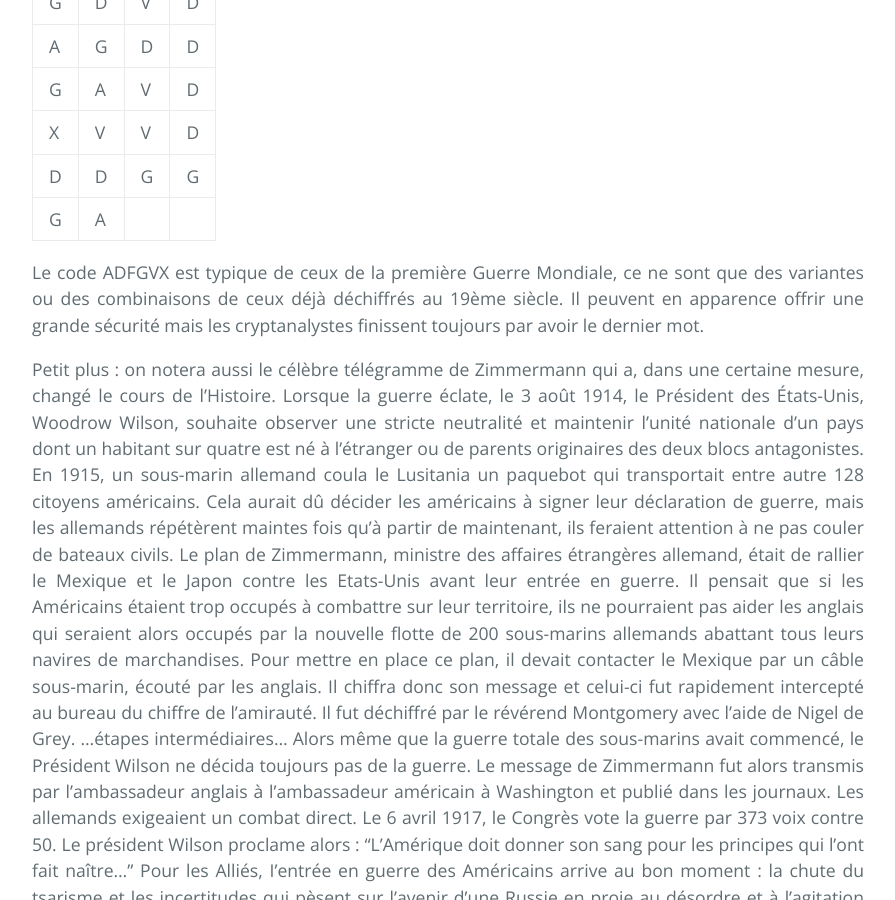
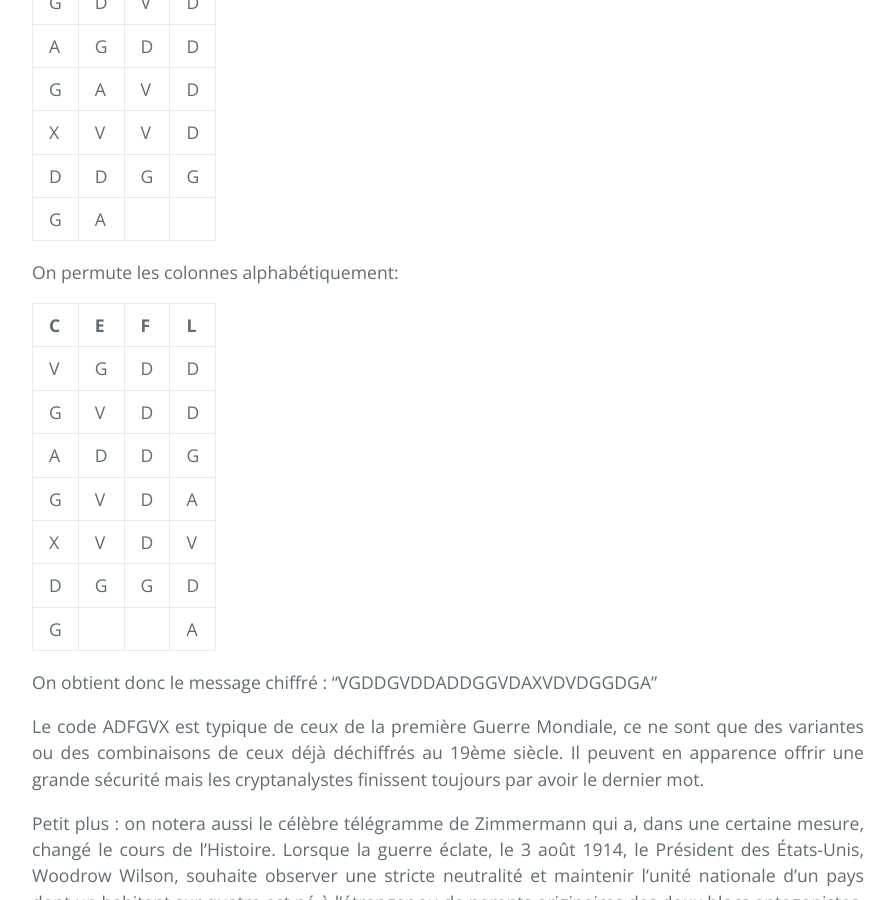
Before and after one commit to SamuelGallay/CryptoTPE, a Jekyll site: the page built from pages/Guerres/adfgvx.md, in a window 1280 px wide and 900 px high, scrolled down 2090 px. Shown: the whole window, without its empty margins (192-1087 px from the left). Built offline with Jekyll 4.4.1, drawn with Linux system fonts in a browser that asks for light colours; our own code applies the rules of GitHub Pages for plain Markdown files.

Commit message:
TABLEAU 4

```diff
--- a/pages/Guerres/adfgvx.md
+++ b/pages/Guerres/adfgvx.md
@@ -47,10 +47,20 @@ Exemple du message précédent avec la clef : “CLEF”
 | D | D | G | G |
 | G | A |   |   |
 
+On permute les colonnes alphabétiquement:
+
+| C | E | F | L |
+|---|---|---|---|
+| V | G | D | D |
+| G | V | D | D |
+| A | D | D | G |
+| G | V | D | A |
+| X | V | D | V |
+| D | G | G | D |
+| G |   |   | A |
 
 
-
-
+On obtient donc le message chiffré : “VGDDGVDDADDGGVDAXVDVDGGDGA”
 
 Le code ADFGVX est typique de ceux de la première Guerre Mondiale, ce ne sont que des variantes ou des combinaisons de ceux déjà déchiffrés au 19ème siècle. Il peuvent en apparence offrir une grande sécurité mais les cryptanalystes finissent toujours par avoir le dernier mot.
 
```
